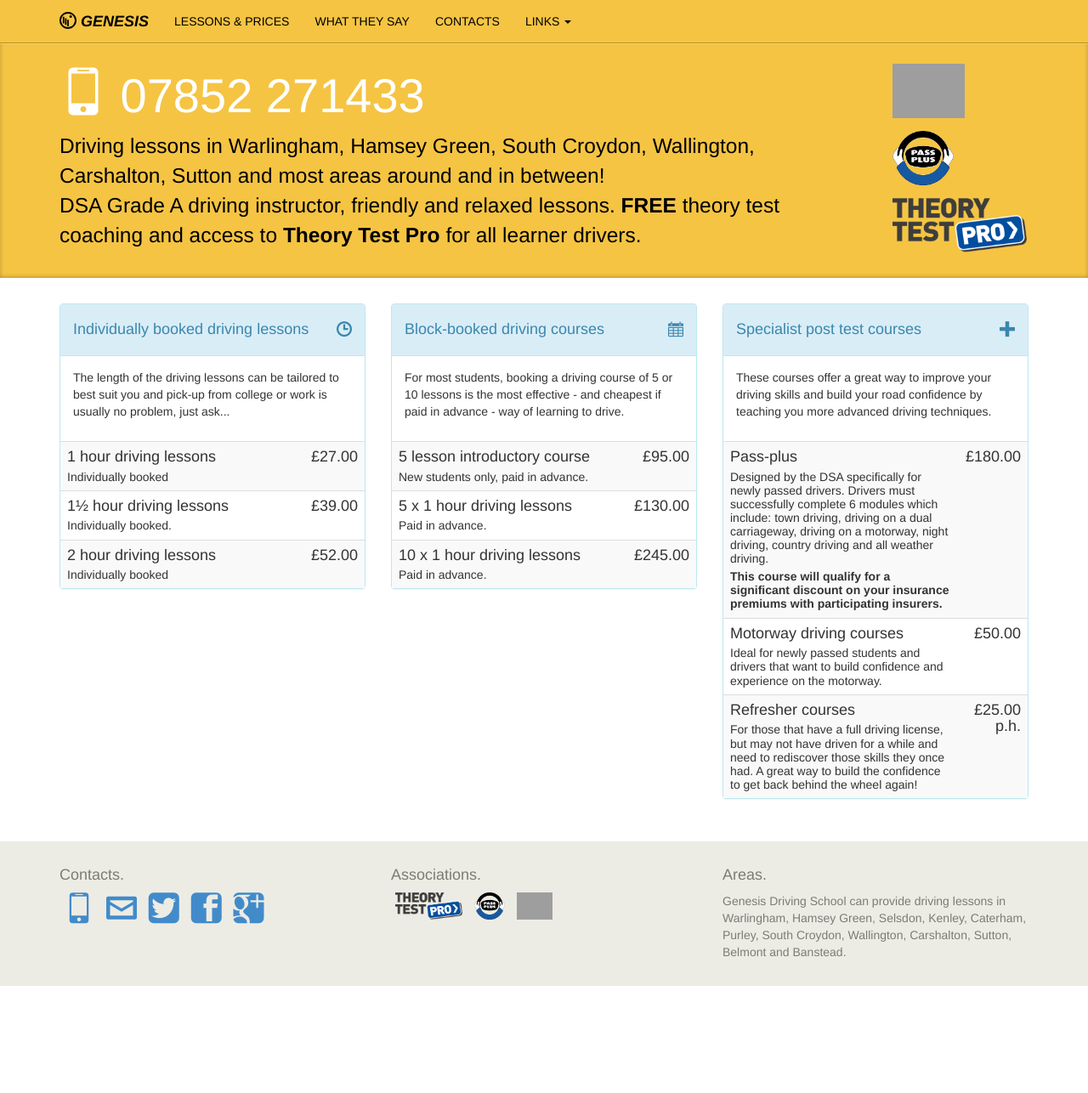
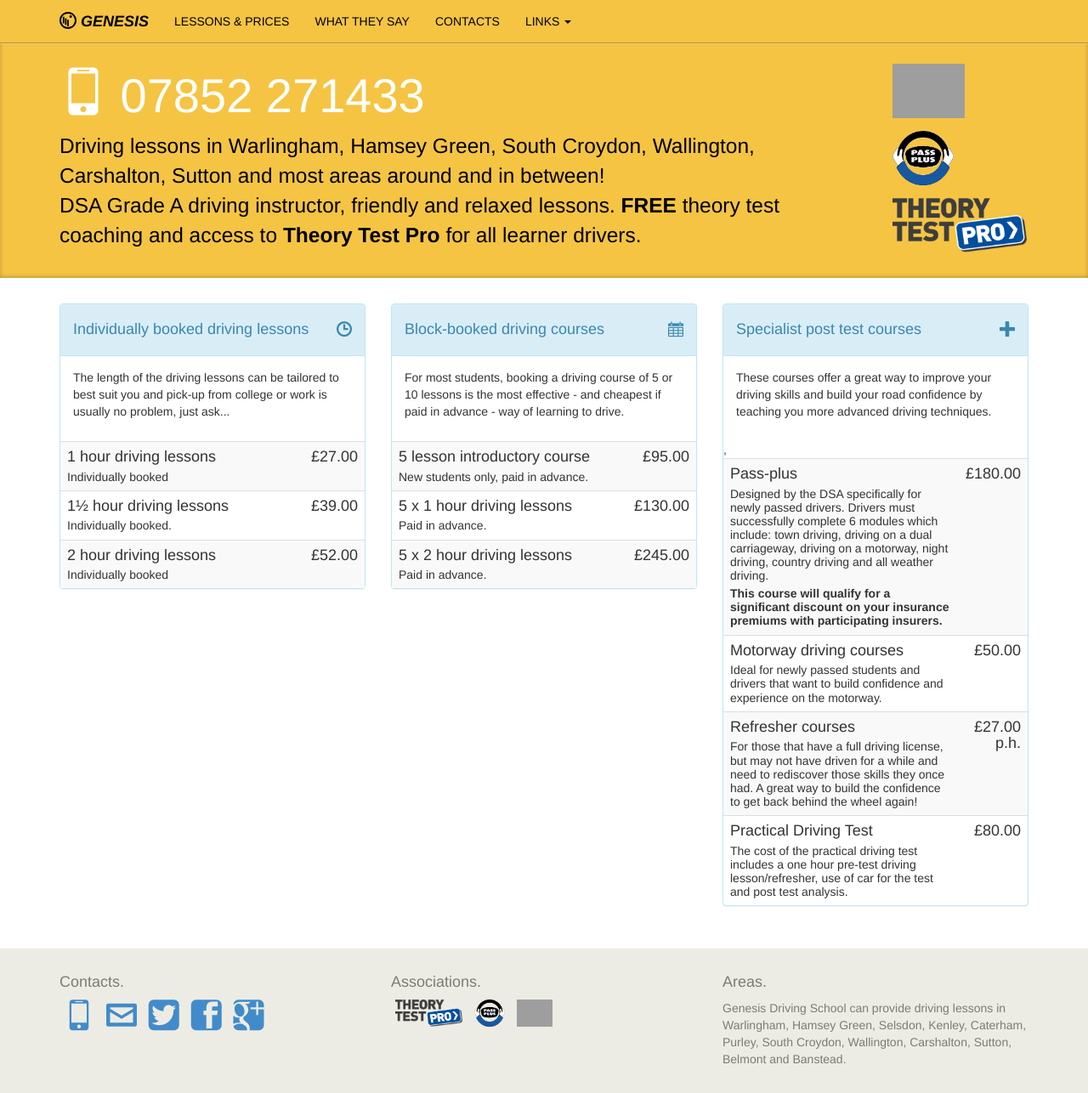
Before and after one commit to jmbrnrd/genesis-driving-school.com, a Jekyll site: the page built from driving-lessons/index.html, in a window 1280 px wide and 1286 px high. Shown: the whole window at 85% size. Built offline with Jekyll 4.4.1, drawn with Linux system fonts in a browser that asks for light colours; Markdown is read by kramdown in place of the engine named in the settings; grey boxes are pictures that could not be loaded.

```diff
--- a/driving-lessons/index.html
+++ b/driving-lessons/index.html
@@ -96,7 +96,7 @@ class: gds-page-lessons
                 </tr>
                 <tr>
                   <td>
-                    <h4>10 x 1 hour driving lessons</h4>
+                    <h4>5 x 2 hour driving lessons</h4>
                     <p>Paid in advance.</p></td>
                   <td>£245.00</td>
                 </tr>
@@ -134,8 +134,14 @@ class: gds-page-lessons
                   <td>
                     <h4>Refresher courses</h4>
                     <p>For those that have a full driving license, but may not have driven for a while and need to rediscover those skills they once had. A great way to build the confidence to get back behind the wheel again!</p></td>
-                  <td>£25.00 p.h.</td>
+                  <td>£27.00 p.h.</td>
                 </tr>
+                <tr>
+                  <td>
+                    <h4>Practical Driving Test</h4>
+                    <p>The cost of the practical driving test includes a one hour pre-test driving lesson/refresher, use of car for the test and post test analysis.</p></td>
+                  <td>£80.00</td>
+        ,        </tr>
               </tbody>
             </table>
 
```
Also changed, not shown: _ajax/data.json (+53 -0 lines), contact-details/index.html (+19 -9 lines), imgs/students/2017-09-penny.jpg (added), imgs/students/2017-10-louis.jpg (added), imgs/students/2017-10-macy.jpg (added), imgs/students/2017-11-anushka.jpg (added), imgs/students/2017-11-fernan.jpg (added), imgs/students/2017-11-katie.jpg (added), imgs/students/2017-11-sarah.jpg (added), imgs/students/2017-11-scott.jpg (added), imgs/students/2017-12-isabel.jpg (added), imgs/students/2017-12-wendy.jpg (added).
